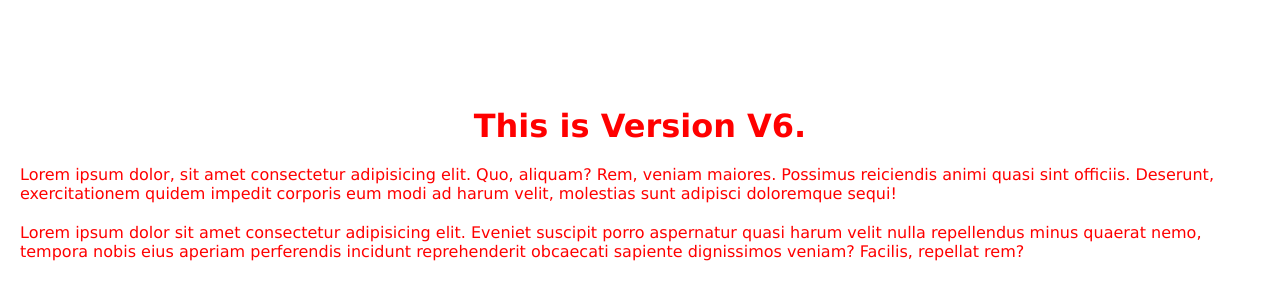
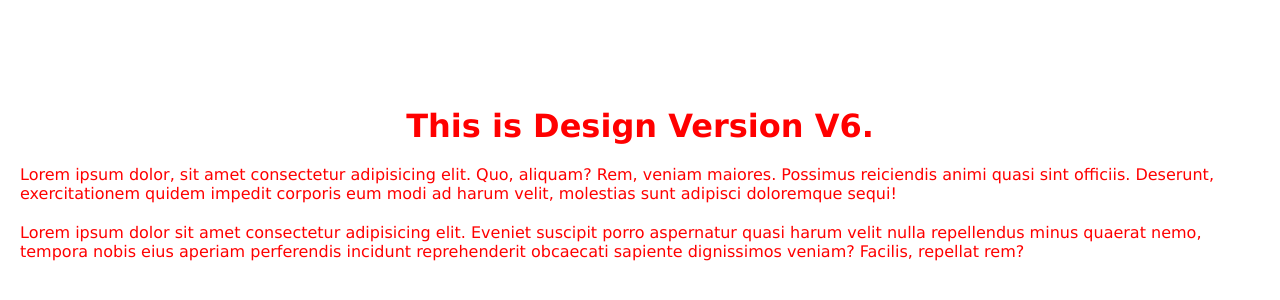
Before and after one commit to Abdul-Rehman295/myrepo, a plain HTML site: page index.html in a window 1280 px wide. Shown: the part 216-516 px from the top of the page. Drawn offline with Linux system fonts and the light colour scheme.

Commit message:
update branch design

```diff
--- a/index.html
+++ b/index.html
@@ -7,7 +7,7 @@
     <title>Git Practice</title>
 </head>
 <body>
-    <h1>This is Version V6.</h1>
+    <h1>This is Design Version V6.</h1>
     <p>Lorem ipsum dolor, sit amet consectetur adipisicing elit. Quo, aliquam? Rem, veniam maiores. Possimus reiciendis animi quasi sint officiis. Deserunt, exercitationem quidem impedit corporis eum modi ad harum velit, molestias sunt adipisci doloremque sequi!</p>
     <p>Lorem ipsum dolor sit amet consectetur adipisicing elit. Eveniet suscipit porro aspernatur quasi harum velit nulla repellendus minus quaerat nemo, tempora nobis eius aperiam perferendis incidunt reprehenderit obcaecati sapiente dignissimos veniam? Facilis, repellat rem?</p>
 </body>
```
